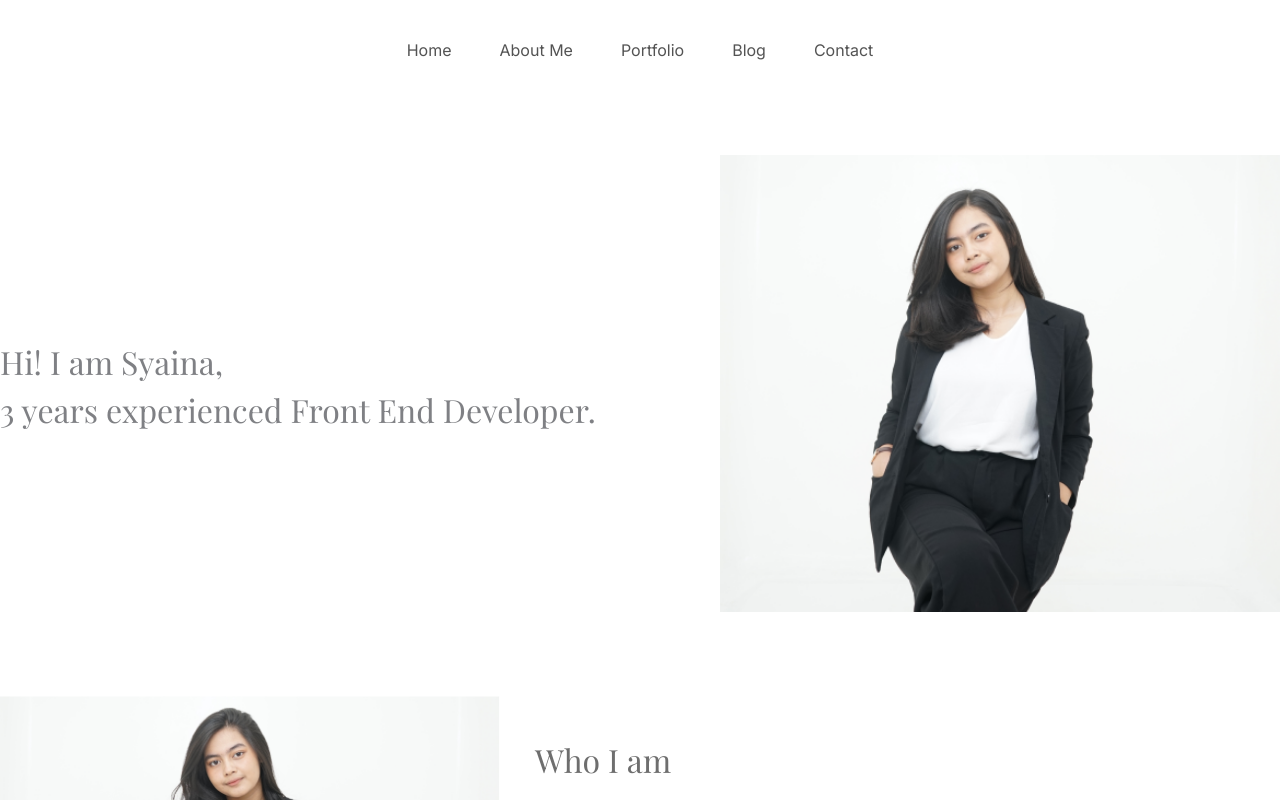
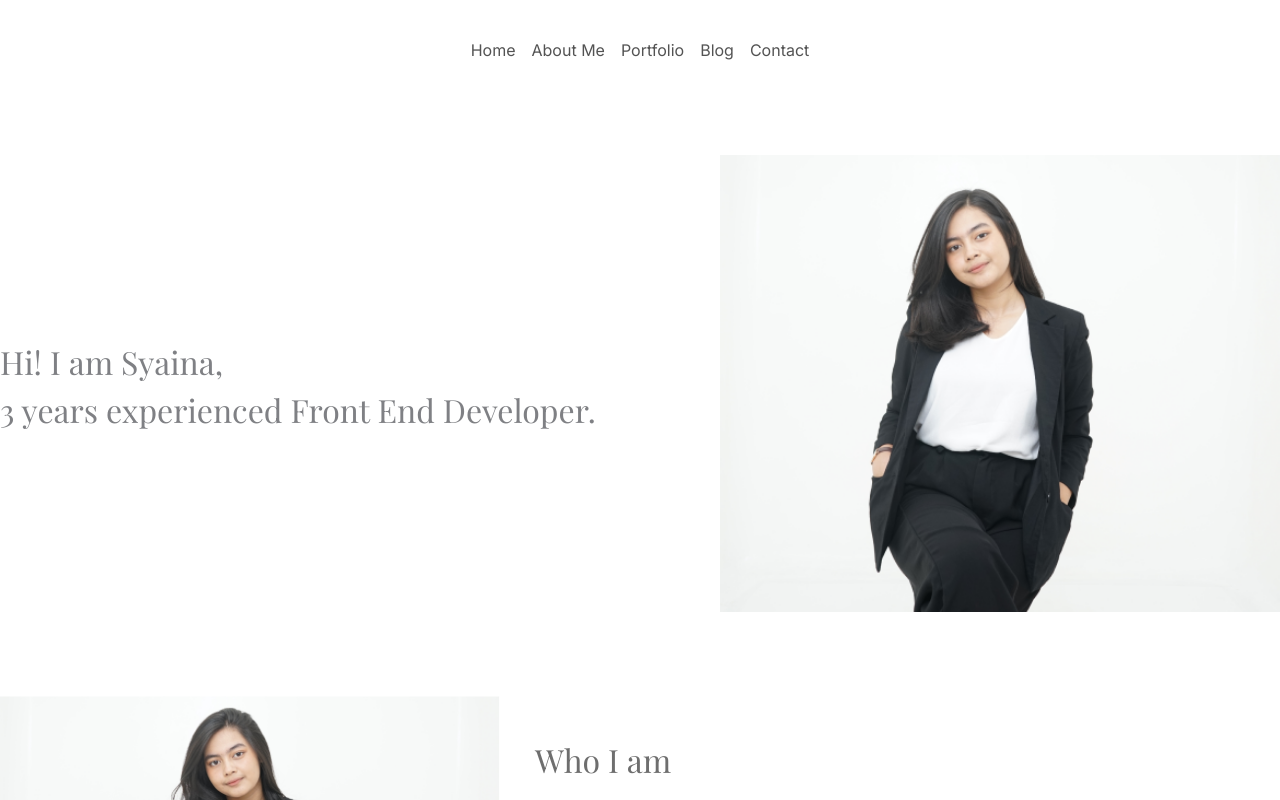
Before and after one commit to syaina/syaina-website, a Next.js app: page / in a window 1280 px wide. Shown: the top 800 px of the page. Built offline with nearby package versions, Linux system fonts and the light colour scheme.

Commit message:
style: remove unused style

```diff
--- a/app/globals.css
+++ b/app/globals.css
@@ -1,79 +1,4 @@
 @import url("https://fonts.googleapis.com/css2?family=DM+Sans:opsz,wght@200;400;600&family=Playfair+Display:wght@400;500;700&display=swap");
-
-/* :root {
-  --max-width: 1100px;
-  --border-radius: 12px;
-  --font-mono: ui-monospace, Menlo, Monaco, 'Cascadia Mono', 'Segoe UI Mono',
-    'Roboto Mono', 'Oxygen Mono', 'Ubuntu Monospace', 'Source Code Pro',
-    'Fira Mono', 'Droid Sans Mono', 'Courier New', monospace;
-
-  --foreground-rgb: 0, 0, 0;
-  --background-start-rgb: 214, 219, 220;
-  --background-end-rgb: 255, 255, 255;
-
-  --primary-glow: conic-gradient(
-    from 180deg at 50% 50%,
-    #16abff33 0deg,
-    #0885ff33 55deg,
-    #54d6ff33 120deg,
-    #0071ff33 160deg,
-    transparent 360deg
-  );
-  --secondary-glow: radial-gradient(
-    rgba(255, 255, 255, 1),
-    rgba(255, 255, 255, 0)
-  );
-
-  --tile-start-rgb: 239, 245, 249;
-  --tile-end-rgb: 228, 232, 233;
-  --tile-border: conic-gradient(
-    #00000080,
-    #00000040,
-    #00000030,
-    #00000020,
-    #00000010,
-    #00000010,
-    #00000080
-  );
-
-  --callout-rgb: 238, 240, 241;
-  --callout-border-rgb: 172, 175, 176;
-  --card-rgb: 180, 185, 188;
-  --card-border-rgb: 131, 134, 135;
-}
-
-@media (prefers-color-scheme: dark) {
-  :root {
-    --foreground-rgb: 255, 255, 255;
-    --background-start-rgb: 0, 0, 0;
-    --background-end-rgb: 0, 0, 0;
-
-    --primary-glow: radial-gradient(rgba(1, 65, 255, 0.4), rgba(1, 65, 255, 0));
-    --secondary-glow: linear-gradient(
-      to bottom right,
-      rgba(1, 65, 255, 0),
-      rgba(1, 65, 255, 0),
-      rgba(1, 65, 255, 0.3)
-    );
-
-    --tile-start-rgb: 2, 13, 46;
-    --tile-end-rgb: 2, 5, 19;
-    --tile-border: conic-gradient(
-      #ffffff80,
-      #ffffff40,
-      #ffffff30,
-      #ffffff20,
-      #ffffff10,
-      #ffffff10,
-      #ffffff80
-    );
-
-    --callout-rgb: 20, 20, 20;
-    --callout-border-rgb: 108, 108, 108;
-    --card-rgb: 100, 100, 100;
-    --card-border-rgb: 200, 200, 200;
-  }
-} */
 
 :root {
   --max-width: 1280px;
@@ -100,6 +25,7 @@
   max-width: 100vw;
   overflow-x: hidden;
   scroll-behavior: smooth;
+  background: #ffffff;
 }
 
 a {
@@ -172,11 +98,12 @@
   align-items: center;
 }
 
-header nav a {
+header nav button {
   padding: 4px 16px;
+  cursor: pointer;
 }
 
-header nav a:hover {
+header nav button:hover {
   background-color: var(--bg-primary);
   padding: 4px 16px;
 }
```
